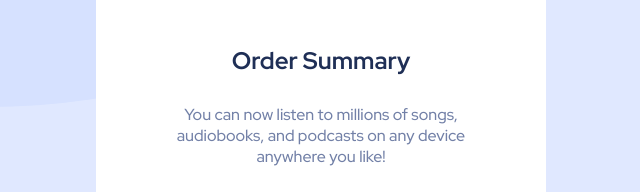
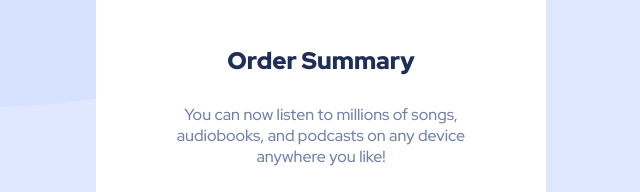
Before and after one commit to hakylepremier/order-summary-component, a plain HTML site: page index.html in a window 1280 px wide. Shown: the part 281-473 px from the top of the page, 319-959 px from the left. Drawn offline with Linux system fonts and the light colour scheme.

Commit message:
Change title weight

```diff
--- a/style.css
+++ b/style.css
@@ -57,6 +57,8 @@ p {
 
 .title {
 	color: var(--dark-blue);
+	font-size: 24px;
+	font-weight: 900;
 }
 
 .para {
```
Also changed, not shown: screenshot.jpeg.
